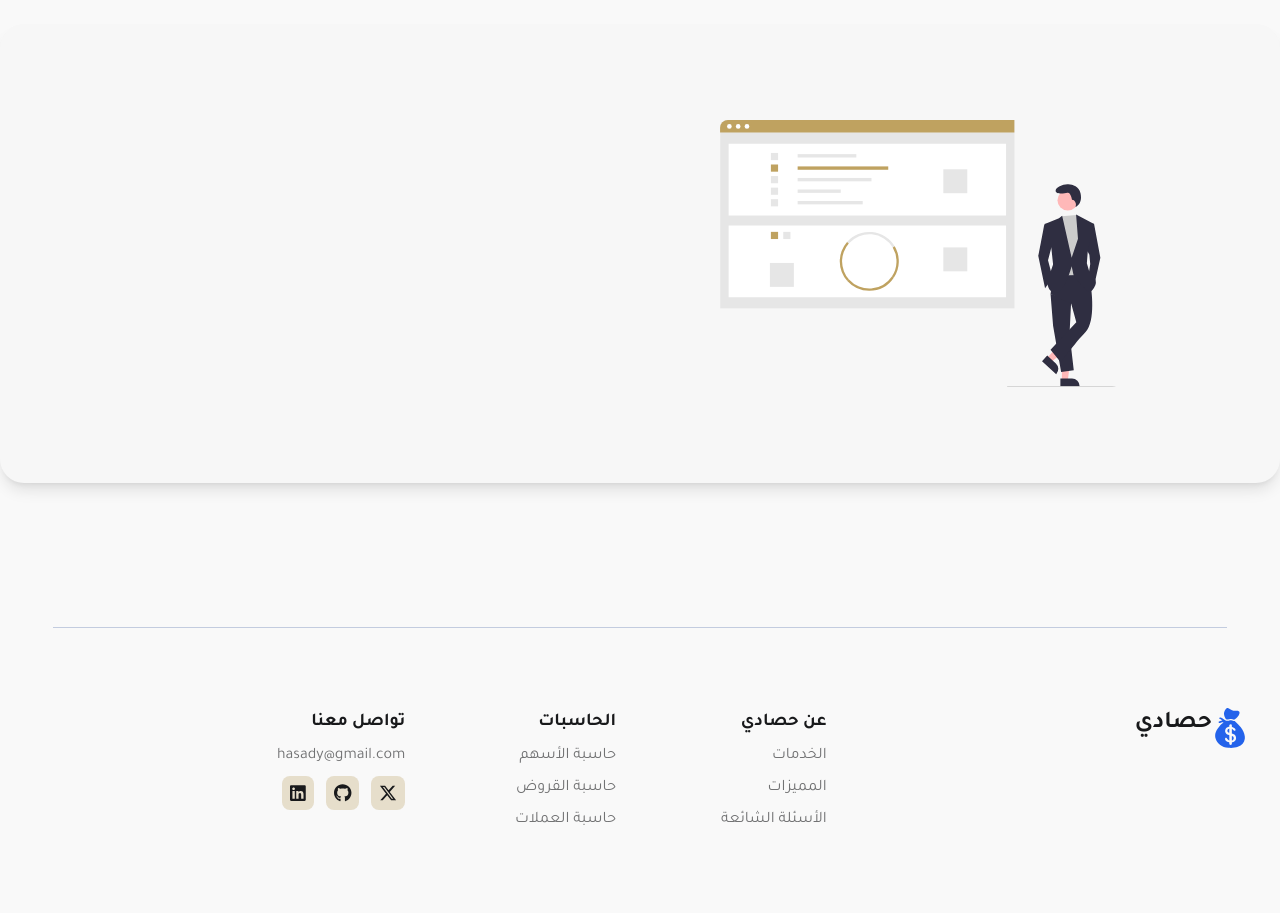
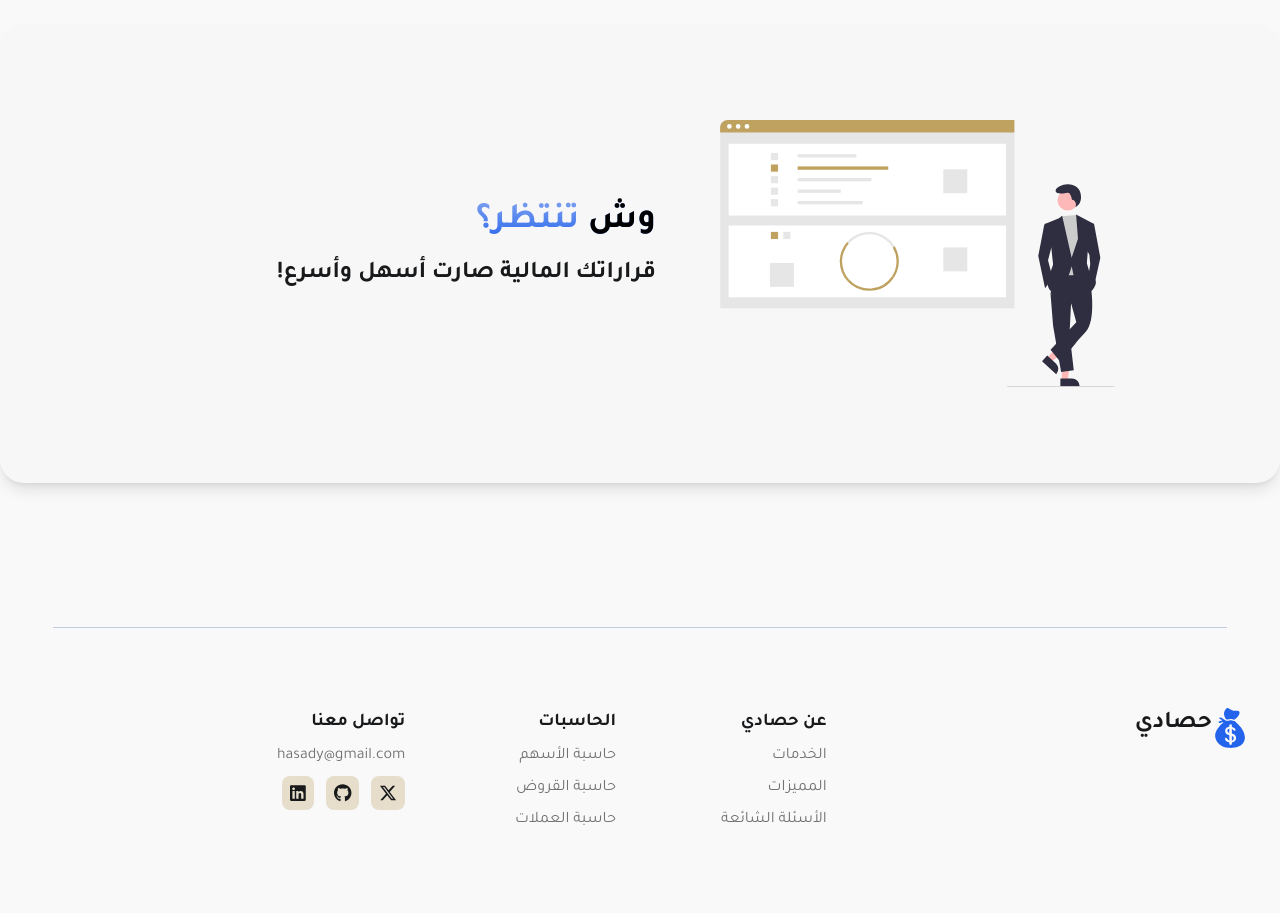
Before and after one commit to HassanAlabdulal/Hasady, a Next.js app: page / in a window 1280 px wide. Shown: the part 4060-4973 px from the top of the page. Built offline with nearby package versions, Linux system fonts and the light colour scheme.

Commit message:
enhance: add content to the starting section

```diff
--- a/components/start.tsx
+++ b/components/start.tsx
@@ -1,15 +1,6 @@
 "use client";
 
 import image from "next/image";
-import { Badge } from "./ui/badge";
-import {
-  Card,
-  CardDescription,
-  CardFooter,
-  CardHeader,
-  CardTitle,
-} from "@/components/ui/card";
-
 import Aos from "aos";
 import "aos/dist/aos.css";
 import { useEffect } from "react";
@@ -23,27 +14,21 @@ export default function Start() {
   return (
     <section id="about" className=" w-full bg-[#f9f9f9] max-sm:pb-24 pb-36">
       <div className="shadow-lg bg-[#f7f7f7] rounded-3xl container py-24 max-sm:py-12">
-        <div className="md:px-32 flex flex-col-reverse md:flex-row gap-8 md:gap-12">
+        <div className="md:px-32 flex flex-col-reverse md:flex-row gap-8 md:gap-16">
           <img
             src="/assets/starting.svg"
             alt="Starting Setion"
             className="w-[300px] md:w-[400px] object-contain rounded-lg"
           />
-          {/* <div className="bg-green-0 flex justify-between">
-            <h2 className="text-3xl md:text-4xl font-bold">
-              <span className="bg-gradient-to-b from-primary/60 to-primary text-transparent bg-clip-text">
-                About{" "}
-              </span>
-              Company
+          <div className=" flex flex-col justify-center pb-4">
+            <h2 className="text-3xl md:text-4xl font-bold bg-gradient-to-b from-primary/60 to-primary text-transparent bg-clip-text">
+              <span className="text-black">وش </span>
+              تنتظر؟{" "}
             </h2>
-            <p className="text-xl text-muted-foreground mt-4">
-              Lorem ipsum dolor sit amet, consectetur adipiscing elit, sed do
-              eiusmod tempor incididunt ut labore et dolore magna aliqua. Ut
-              enim ad minim veniam, quis nostrud exercitation ullamco laboris
-              nisi ut aliquip ex ea commodo consequat. Lorem ipsum dolor sit
-              amet, consectetur adipiscing elit.
-            </p>
-          </div> */}
+            <h1 className="text-2xl font-semibold mt-4">
+              قراراتك المالية صارت أسهل وأسرع!
+            </h1>
+          </div>
         </div>
       </div>
     </section>
```
